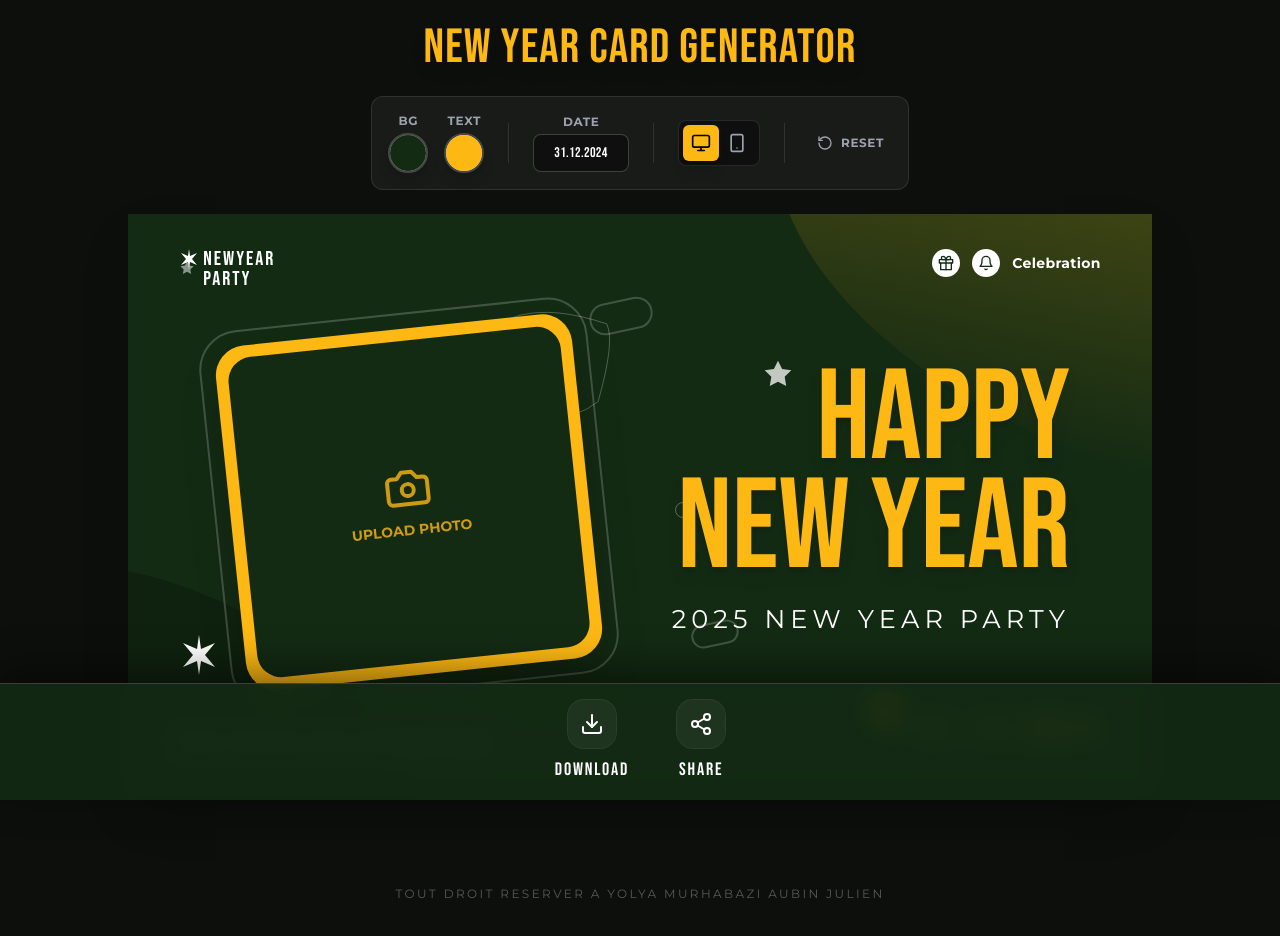
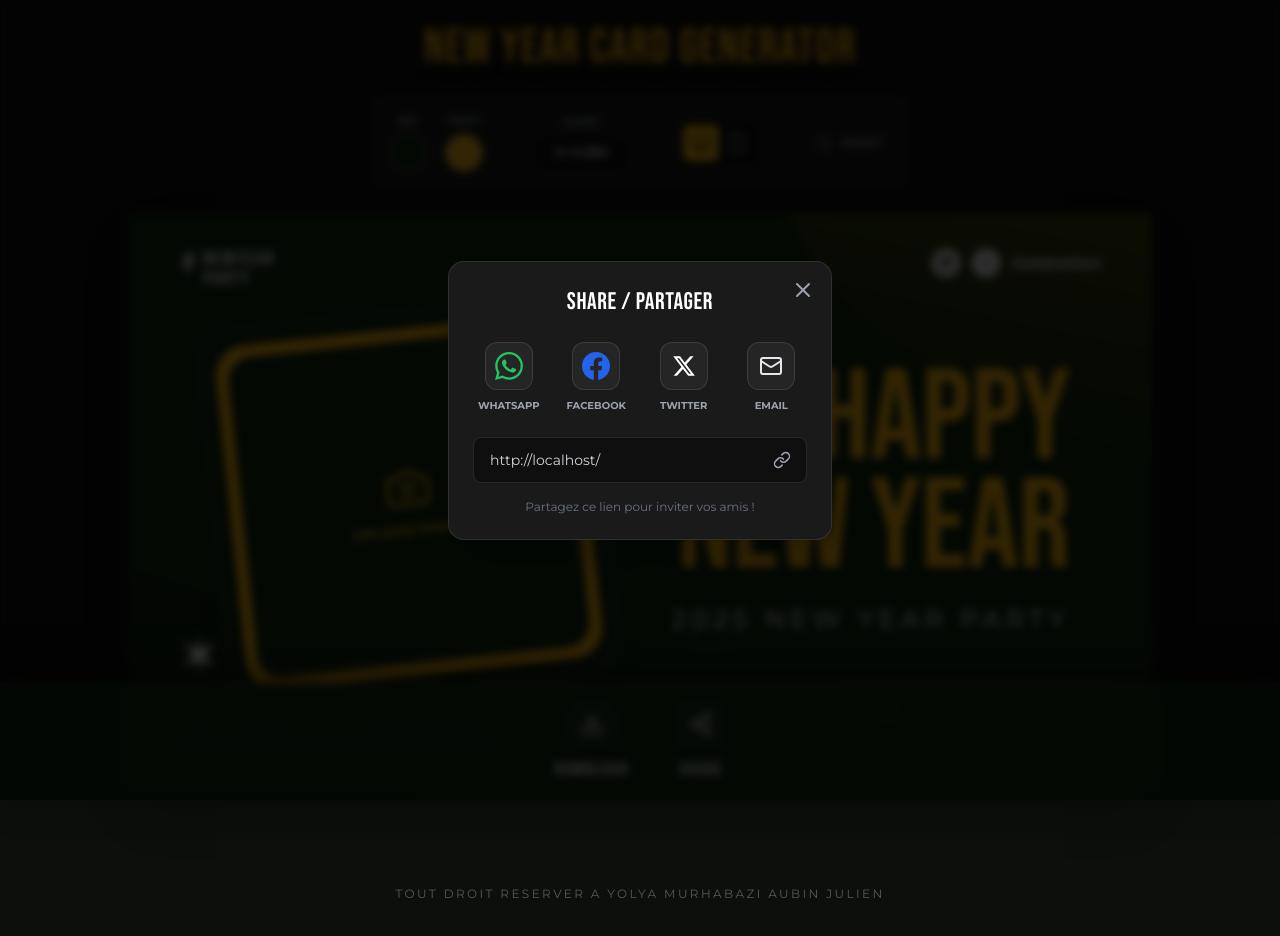
Before and after one commit to yolyamurhabazi/nouvelancard, a React (Vite) app: page / in a window 1280 px wide. Both pictures are taken after a click on the button "Share". Shown: the top 936 px of the page. Built offline with nearby package versions, Linux system fonts and the light colour scheme.

Commit message:
feat(sharing): Add WhatsApp and Facebook sharing icons
Introduce custom SVG icons for WhatsApp and Facebook sharing, allowing users to share their generated cards directly to these platforms.

```diff
--- a/App.tsx
+++ b/App.tsx
@@ -1,13 +1,33 @@
 import React, { useState, useRef, useCallback, useEffect } from 'react';
 import { toPng } from 'html-to-image';
-import { Download, Share2, AlertCircle, Smartphone, Monitor, RotateCcw } from 'lucide-react';
+import { Download, Share2, AlertCircle, Smartphone, Monitor, RotateCcw, X, Link as LinkIcon, Mail } from 'lucide-react';
 import CardCanvas from './components/CardCanvas';
 import { CardState } from './types';
+
+// Simple Icons for Social Media to ensure they look correct without external deps
+const WhatsAppIcon = ({ size = 24 }: { size?: number }) => (
+  <svg width={size} height={size} viewBox="0 0 24 24" fill="currentColor" className="text-green-500">
+    <path d="M17.472 14.382c-.297-.149-1.758-.867-2.03-.967-.273-.099-.471-.148-.67.15-.197.297-.767.966-.94 1.164-.173.199-.347.223-.644.075-.297-.15-1.255-.463-2.39-1.475-.883-.788-1.48-1.761-1.653-2.059-.173-.297-.018-.458.13-.606.134-.133.298-.347.446-.52.149-.174.198-.298.298-.497.099-.198.05-.371-.025-.52-.075-.149-.669-1.612-.916-2.207-.242-.579-.487-.5-.669-.51-.173-.008-.371-.01-.57-.01-.198 0-.52.074-.792.372-.272.297-1.04 1.016-1.04 2.479 0 1.462 1.065 2.875 1.213 3.074.149.198 2.096 3.2 5.077 4.487.709.306 1.262.489 1.694.625.712.227 1.36.195 1.871.118.571-.085 1.758-.719 2.006-1.413.248-.694.248-1.289.173-1.413-.074-.124-.272-.198-.57-.347m-5.421 7.403h-.004a9.87 9.87 0 01-5.031-1.378l-.361-.214-3.741.982.998-3.648-.235-.374a9.86 9.86 0 01-1.51-5.26c.001-5.45 4.436-9.884 9.888-9.884 2.64 0 5.122 1.03 6.988 2.898a9.825 9.825 0 012.893 6.994c-.003 5.45-4.437 9.884-9.885 9.884m8.413-18.297A11.815 11.815 0 0012.05 0C5.495 0 .16 5.335.157 11.892c0 2.096.547 4.142 1.588 5.945L.057 24l6.305-1.654a11.882 11.882 0 005.683 1.448h.005c6.554 0 11.89-5.335 11.893-11.893a11.821 11.821 0 00-3.48-8.413Z"/>
+  </svg>
+);
+
+const FacebookIcon = ({ size = 24 }: { size?: number }) => (
+  <svg width={size} height={size} viewBox="0 0 24 24" fill="currentColor" className="text-blue-600">
+    <path d="M24 12.073c0-6.627-5.373-12-12-12s-12 5.373-12 12c0 5.99 4.388 10.954 10.125 11.854v-8.385H7.078v-3.47h3.047V9.43c0-3.007 1.792-4.669 4.533-4.669 1.312 0 2.686.235 2.686.235v2.953H15.83c-1.491 0-1.956.925-1.956 1.874v2.25h3.328l-.532 3.47h-2.796v8.385C19.612 23.027 24 18.062 24 12.073z"/>
+  </svg>
+);
+
+const XIcon = ({ size = 24 }: { size?: number }) => (
+  <svg width={size} height={size} viewBox="0 0 24 24" fill="currentColor" className="text-white">
+    <path d="M18.244 2.25h3.308l-7.227 8.26 8.502 11.24H16.17l-5.214-6.817L4.99 21.75H1.68l7.73-8.835L1.254 2.25H8.08l4.713 6.231zm-1.161 17.52h1.833L7.084 4.126H5.117z"/>
+  </svg>
+);
 
 function App() {
   const cardRef = useRef<HTMLDivElement>(null);
   const [loading, setLoading] = useState(false);
   const [error, setError] = useState<string | null>(null);
+  const [isShareModalOpen, setIsShareModalOpen] = useState(false);
 
   // Store the processed CSS with base64 fonts to pass to html-to-image
   const fontCssRef = useRef<string>('');
@@ -144,27 +164,65 @@ function App() {
     }
   }, [cardState]);
 
-  const shareCard = async () => {
-    const copyToClipboard = () => {
-      navigator.clipboard.writeText(window.location.href)
-        .then(() => alert("Lien copié ! Partagez-le avec vos amis. / Link copied!"))
-        .catch(() => alert("Impossible de copier le lien. / Could not copy link."));
-    };
+  // Fallback copy mechanism using a temporary textarea
+  const fallbackCopyTextToClipboard = (text: string) => {
+    const textArea = document.createElement("textarea");
+    textArea.value = text;
 
-    if (navigator.share) {
-      try {
-        await navigator.share({
-          title: 'Happy New Year Card',
-          text: 'Créez votre propre carte de vœux ici ! / Create your own card here!',
-          url: window.location.href,
-        });
-      } catch (err) {
-        console.warn('Native share failed, falling back to clipboard:', err);
-        // Fallback to clipboard if share fails (e.g. invalid URL in some environments)
-        copyToClipboard();
+    // Avoid scrolling to bottom
+    textArea.style.top = "0";
+    textArea.style.left = "0";
+    textArea.style.position = "fixed";
+    textArea.style.opacity = "0";
+
+    document.body.appendChild(textArea);
+    textArea.focus();
+    textArea.select();
+
+    try {
+      const successful = document.execCommand('copy');
+      if (successful) {
+        alert("Lien copié ! / Link copied!");
+      } else {
+         throw new Error('Copy command failed');
       }
+    } catch (err) {
+      alert("Impossible de copier automatiquement. Veuillez copier le lien manuellement depuis la barre d'adresse.");
+    }
+
+    document.body.removeChild(textArea);
+  };
+
+  const copyLink = () => {
+    const url = window.location.href;
+    if (navigator.clipboard) {
+      navigator.clipboard.writeText(url)
+        .then(() => alert("Lien copié ! / Link copied!"))
+        .catch(() => fallbackCopyTextToClipboard(url));
     } else {
-      copyToClipboard();
+      fallbackCopyTextToClipboard(url);
+    }
+  };
+
+  const handleShareClick = () => {
+    setIsShareModalOpen(true);
+  };
+
+  const getShareUrl = (platform: string) => {
+    const url = encodeURIComponent(window.location.href);
+    const text = encodeURIComponent("Créez votre propre carte de vœux ici ! / Create your own card here!");
+
+    switch(platform) {
+      case 'whatsapp':
+        return `https://api.whatsapp.com/send?text=${text}%20${url}`;
+      case 'facebook':
+        return `https://www.facebook.com/sharer/sharer.php?u=${url}`;
+      case 'twitter':
+        return `https://twitter.com/intent/tweet?text=${text}&url=${url}`;
+      case 'email':
+        return `mailto:?subject=Happy New Year Card&body=${text}%20${url}`;
+      default:
+        return '#';
     }
   };
 
@@ -301,9 +359,6 @@ function App() {
         >
           <div
             className="bg-white/5 p-3 rounded-2xl transition-all ring-1 ring-white/10 group-hover:text-black group-hover:shadow-[0_0_15px_rgba(255,255,255,0.3)]"
-            style={{
-               // Just relying on standard styles for simplicity to match previous aesthetic
-            }}
           >
              {loading ? (
                 <div className="w-6 h-6 border-2 border-white border-t-transparent rounded-full animate-spin"></div>
@@ -315,16 +370,86 @@ function App() {
         </button>
 
         <button
-          onClick={shareCard}
+          onClick={handleShareClick}
           className="group flex flex-col items-center gap-2 text-white transition-all duration-300"
         >
-          <div className="bg-white/5 p-3 rounded-2xl ring-1 ring-white/10">
+          <div className="bg-white/5 p-3 rounded-2xl ring-1 ring-white/10 group-hover:bg-white/20">
             <Share2 size={24} />
           </div>
           <span className="font-bebas text-lg tracking-widest">Share</span>
         </button>
       </div>
 
+      {/* Share Modal */}
+      {isShareModalOpen && (
+        <div
+            className="fixed inset-0 z-[60] flex items-center justify-center p-4 bg-black/80 backdrop-blur-sm animate-in fade-in duration-200"
+            onClick={() => setIsShareModalOpen(false)}
+        >
+          <div
+            className="bg-[#1a1a1a] border border-white/10 p-6 rounded-2xl w-full max-w-sm relative shadow-2xl scale-100"
+            onClick={(e) => e.stopPropagation()}
+          >
+            <button
+                onClick={() => setIsShareModalOpen(false)}
+                className="absolute top-4 right-4 text-gray-400 hover:text-white transition-colors"
+            >
+                <X size={24} />
+            </button>
+
+            <h3 className="font-bebas text-2xl text-white mb-6 text-center tracking-wide">Share / Partager</h3>
+
+            <div className="grid grid-cols-4 gap-4 mb-6">
+                <a href={getShareUrl('whatsapp')} target="_blank" rel="noopener noreferrer" className="flex flex-col items-center gap-2 group">
+                    <div className="w-12 h-12 bg-white/5 rounded-xl flex items-center justify-center border border-white/10 group-hover:bg-[#25D366]/20 group-hover:border-[#25D366] transition-all">
+                        <WhatsAppIcon size={28} />
+                    </div>
+                    <span className="text-[10px] uppercase text-gray-400 font-bold group-hover:text-[#25D366]">WhatsApp</span>
+                </a>
+
+                <a href={getShareUrl('facebook')} target="_blank" rel="noopener noreferrer" className="flex flex-col items-center gap-2 group">
+                    <div className="w-12 h-12 bg-white/5 rounded-xl flex items-center justify-center border border-white/10 group-hover:bg-[#1877F2]/20 group-hover:border-[#1877F2] transition-all">
+                        <FacebookIcon size={28} />
+                    </div>
+                    <span className="text-[10px] uppercase text-gray-400 font-bold group-hover:text-[#1877F2]">Facebook</span>
+                </a>
+
+                <a href={getShareUrl('twitter')} target="_blank" rel="noopener noreferrer" className="flex flex-col items-center gap-2 group">
+                    <div className="w-12 h-12 bg-white/5 rounded-xl flex items-center justify-center border border-white/10 group-hover:bg-white/20 group-hover:border-white transition-all">
+                        <XIcon size={24} />
+                    </div>
+                    <span className="text-[10px] uppercase text-gray-400 font-bold group-hover:text-white">Twitter</span>
+                </a>
+
+                 <a href={getShareUrl('email')} className="flex flex-col items-center gap-2 group">
+                    <div className="w-12 h-12 bg-white/5 rounded-xl flex items-center justify-center border border-white/10 group-hover:bg-yellow-500/20 group-hover:border-yellow-500 transition-all">
+                        <Mail size={24} className="text-gray-200 group-hover:text-yellow-500" />
+                    </div>
+                    <span className="text-[10px] uppercase text-gray-400 font-bold group-hover:text-yellow-500">Email</span>
+                </a>
+            </div>
+
+            <div className="relative">
+                <input
+                    type="text"
+                    readOnly
+                    value={window.location.href}
+                    className="w-full bg-black/40 border border-white/10 rounded-lg py-3 px-4 pr-12 text-gray-300 text-sm focus:outline-none"
+                />
+                <button
+                    onClick={copyLink}
+                    className="absolute right-2 top-1/2 -translate-y-1/2 p-2 hover:bg-white/10 rounded-md text-gray-400 hover:text-white transition-colors"
+                    title="Copy Link"
+                >
+                    <LinkIcon size={18} />
+                </button>
+            </div>
+            <p className="text-center text-xs text-gray-500 mt-4">Partagez ce lien pour inviter vos amis !</p>
+
+          </div>
+        </div>
+      )}
+
     </div>
   );
 }
```
